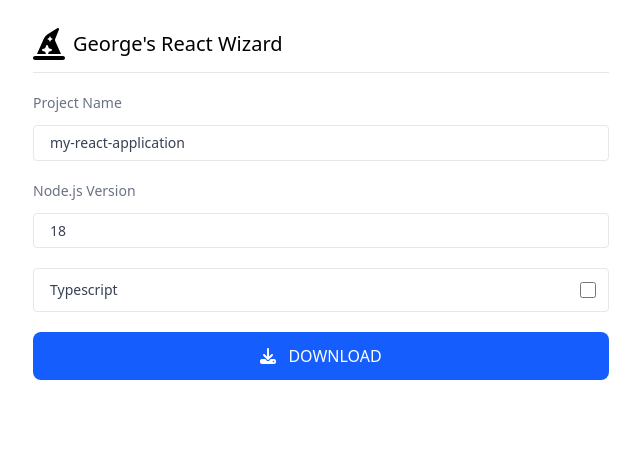
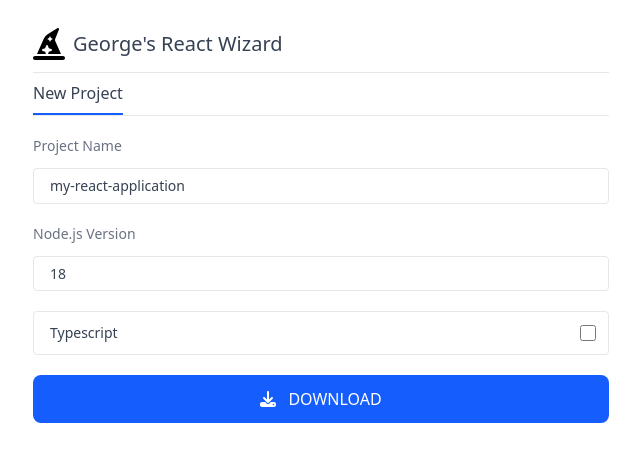
Before and after one commit to georgem00re/react-wizard, a React (Vite) app in the folder react-frontend/: page / in a window 1280 px wide. Shown: the top 462 px of the page, without its empty margins (319-959 px from the left). Built offline with nearby package versions, Linux system fonts and the light colour scheme.

Commit message:
improve the UI with a functionless NavigationMenu component

```diff
--- a/react-frontend/src/App.tsx
+++ b/react-frontend/src/App.tsx
@@ -7,6 +7,7 @@ import {FormInput } from "./components/TextInput.tsx";
 import {DownloadButton} from "./components/DownloadButton.tsx";
 import {FormHeader} from "./components/FormHeader.tsx";
 import {CheckboxButton} from "./components/CheckboxButton.tsx";
+import {NavigationMenu} from "./components/NavigationMenu.tsx";
 
 type FormValues = {
     projectName: string;
@@ -41,6 +42,7 @@ function App(): React.JSX.Element {
         <div className="flex justify-center w-full min-h-screen p-4">
             <form className="w-full max-w-xl">
                 <FormHeader/>
+                <NavigationMenu/>
                 <FormInput
                     register={register}
                     errors={errors}
--- a/react-frontend/src/components/FormHeader.tsx
+++ b/react-frontend/src/components/FormHeader.tsx
@@ -6,7 +6,7 @@ export const FormHeader = () => {
     return (
         <div className="flex items-center space-x-2 border-b py-3 border-gray-200">
             <FontAwesomeIcon icon={faHatWizard} size="2x"/>
-            <h1 className="text-xl">George's React Wizard</h1>
+            <h1 className="text-xl text-gray-700">George's React Wizard</h1>
         </div>
     )
 }
--- /dev/null
+++ b/react-frontend/src/components/NavigationMenu.tsx
@@ -0,0 +1,11 @@
+import React from "react";
+
+export const NavigationMenu = () => {
+    return (
+        <div className="flex items-stretch border-b border-gray-200">
+            <a className="flex items-center text-gray-700 py-2 border-b-2 border-blue-600">
+                New Project
+            </a>
+        </div>
+    )
+}
```
